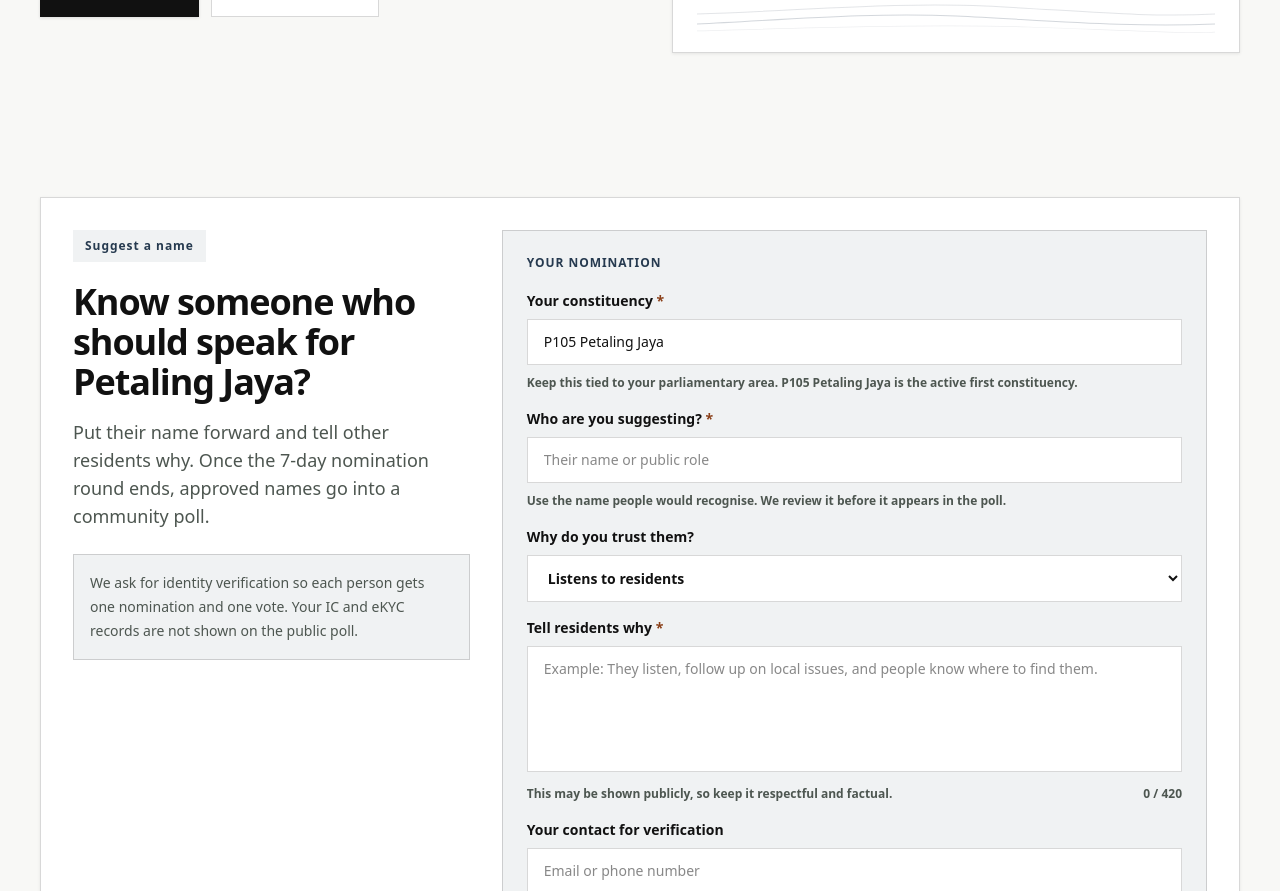
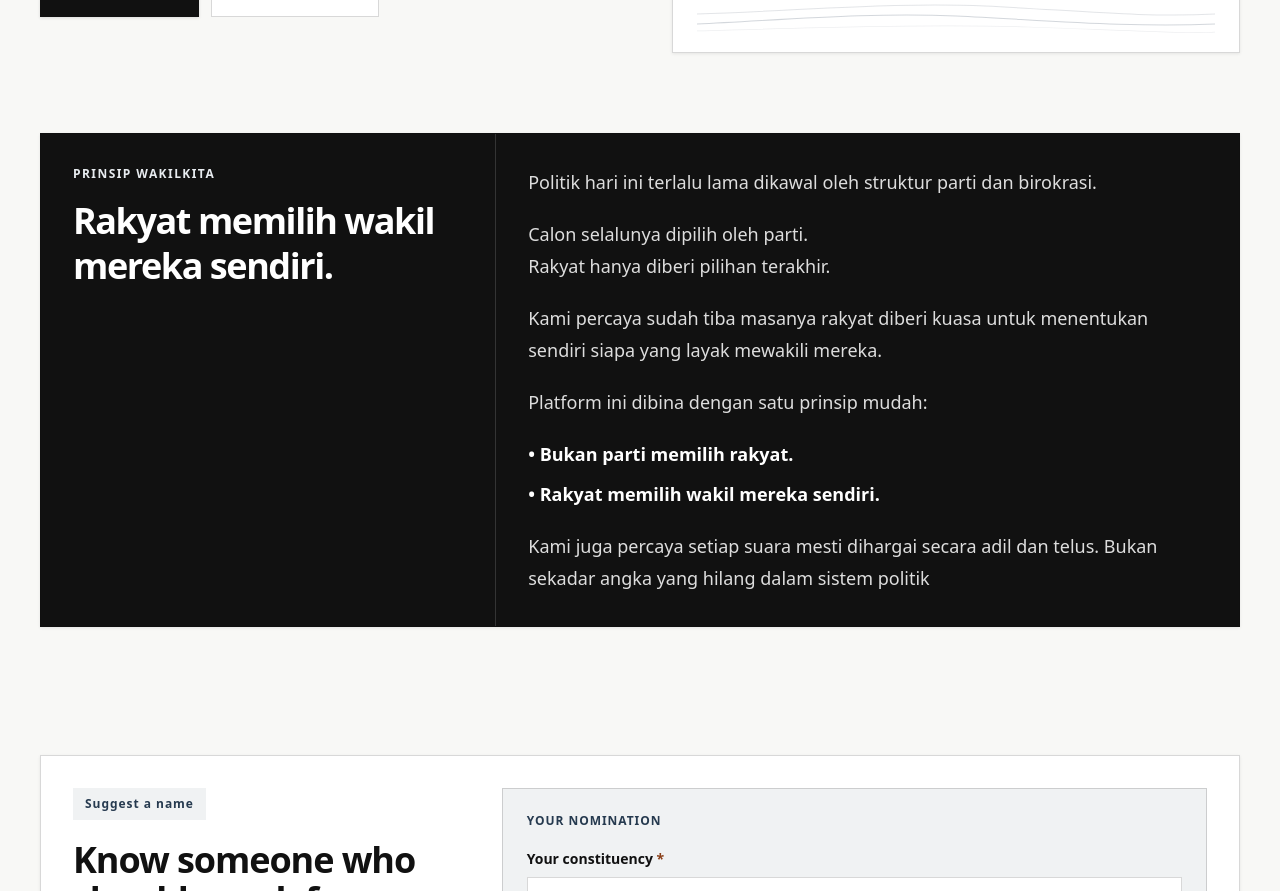
Before and after one commit to amirariff91/wakilkita, a Next.js app: page / in a window 1280 px wide. Shown: the part 640-1531 px from the top of the page. Built offline with nearby package versions, Linux system fonts and the light colour scheme.

Commit message:
Add WakilKita manifesto section

```diff
--- a/src/app/page.tsx
+++ b/src/app/page.tsx
@@ -105,6 +105,48 @@ function IntakeDeskPanel() {
         <P105LineMotif />
       </div>
     </aside>
+  );
+}
+
+function ManifestoSection() {
+  return (
+    <section
+      className="mx-auto max-w-7xl px-5 pb-16 sm:px-8 lg:px-10"
+      aria-labelledby="manifesto-heading"
+    >
+      <div className="grid gap-0 border border-[var(--line)] bg-[var(--ink)] text-white shadow-[0_1px_3px_rgba(0,0,0,0.08)] lg:grid-cols-[0.38fr_0.62fr]">
+        <div className="border-b border-white/15 p-6 sm:p-8 lg:border-b-0 lg:border-r">
+          <p className="text-xs font-bold uppercase tracking-[0.12em] text-[var(--mint)]">
+            Prinsip WakilKita
+          </p>
+          <h2
+            id="manifesto-heading"
+            className="mt-4 text-3xl font-bold leading-tight tracking-[-0.04em] sm:text-4xl"
+          >
+            Rakyat memilih wakil mereka sendiri.
+          </h2>
+        </div>
+        <div className="space-y-5 p-6 text-base leading-8 text-white/86 sm:p-8 sm:text-lg">
+          <p>Politik hari ini terlalu lama dikawal oleh struktur parti dan birokrasi.</p>
+          <p>
+            Calon selalunya dipilih oleh parti.
+            <br />
+            Rakyat hanya diberi pilihan terakhir.
+          </p>
+          <p>
+            Kami percaya sudah tiba masanya rakyat diberi kuasa untuk menentukan sendiri siapa yang layak mewakili mereka.
+          </p>
+          <p>Platform ini dibina dengan satu prinsip mudah:</p>
+          <ul className="space-y-2 font-bold text-white">
+            <li>• Bukan parti memilih rakyat.</li>
+            <li>• Rakyat memilih wakil mereka sendiri.</li>
+          </ul>
+          <p>
+            Kami juga percaya setiap suara mesti dihargai secara adil dan telus. Bukan sekadar angka yang hilang dalam sistem politik
+          </p>
+        </div>
+      </div>
+    </section>
   );
 }
 
@@ -307,6 +349,8 @@ export default function Home() {
           </div>
         </section>
 
+        <ManifestoSection />
+
         <WakilKitaActionPanel />
 
         <WhatIsSection />
```
